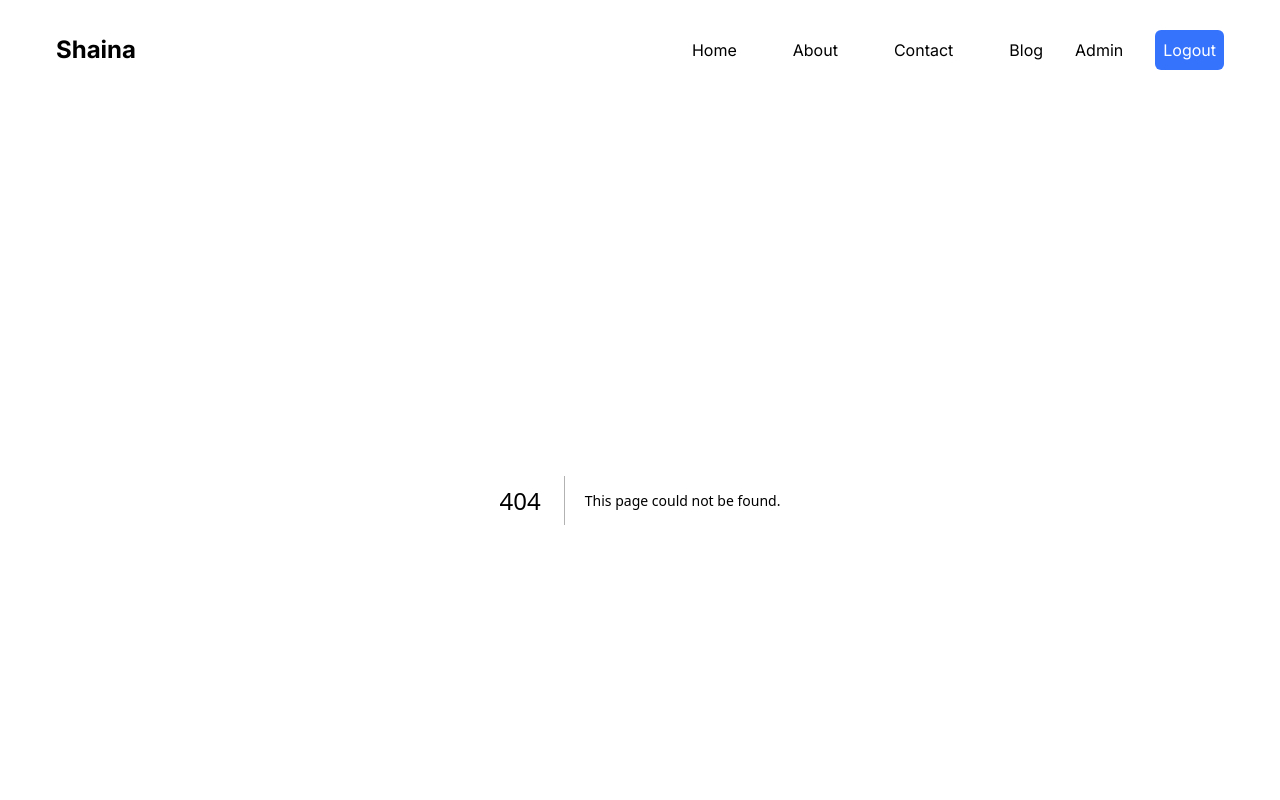
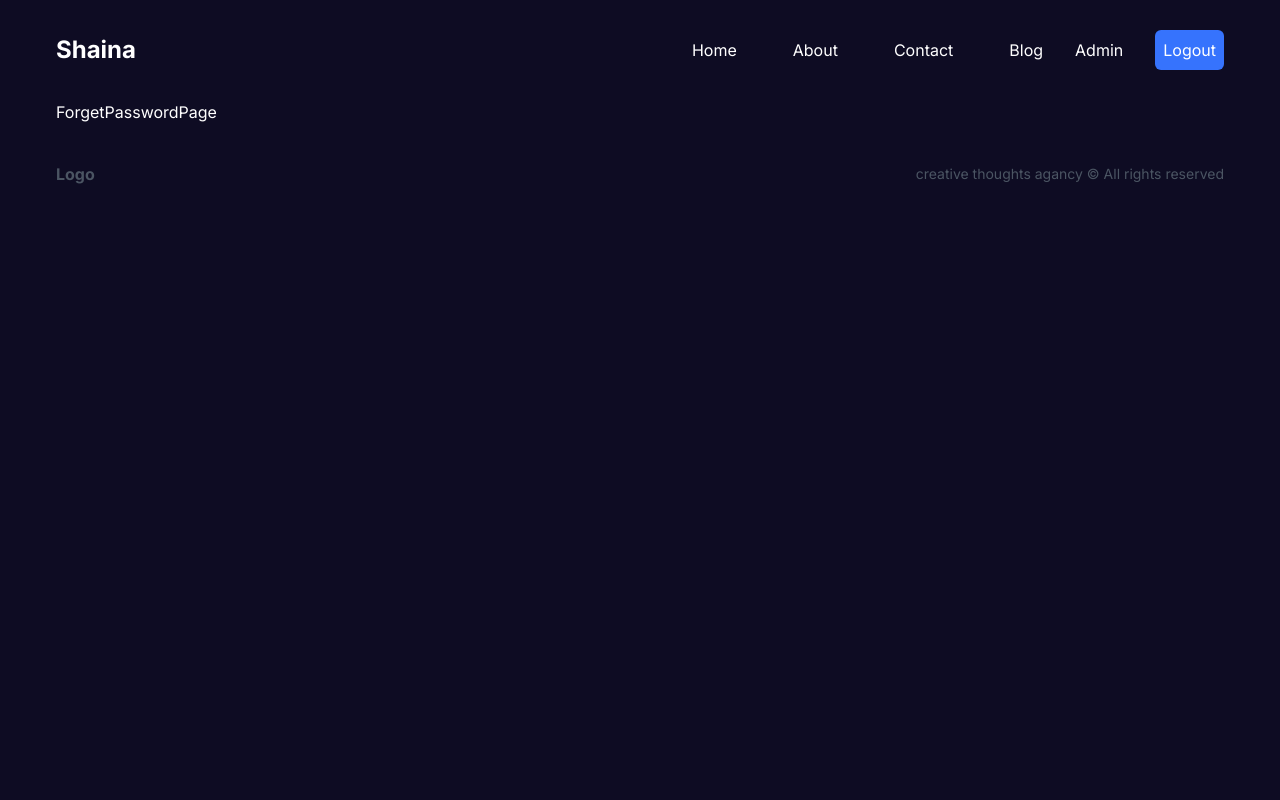
Before and after one commit to Shaghayegh-93/creative-agency, a Next.js app: page /forget-password in a window 1280 px wide. Before the commit this address had no page. Shown: the top 800 px of the page. Built offline with nearby package versions, Linux system fonts and the light colour scheme.

Commit message:
add folder

```diff
--- /dev/null
+++ b/src/app/(auth)/forget-password/page.jsx
@@ -0,0 +1,7 @@
+import React from "react";
+
+const ForgetPasswordPage = () => {
+  return <div>ForgetPasswordPage</div>;
+};
+
+export default ForgetPasswordPage;
--- /dev/null
+++ b/src/app/(auth)/login/page.jsx
@@ -0,0 +1,9 @@
+import React from 'react'
+
+const LoginPage = () => {
+  return (
+    <div>LoginPage</div>
+  )
+}
+
+export default LoginPage
--- /dev/null
+++ b/src/app/(auth)/register/page.jsx
@@ -0,0 +1,7 @@
+import React from "react";
+
+const RegisterPage = () => {
+  return <div>RegisterPage</div>;
+};
+
+export default RegisterPage;
```
